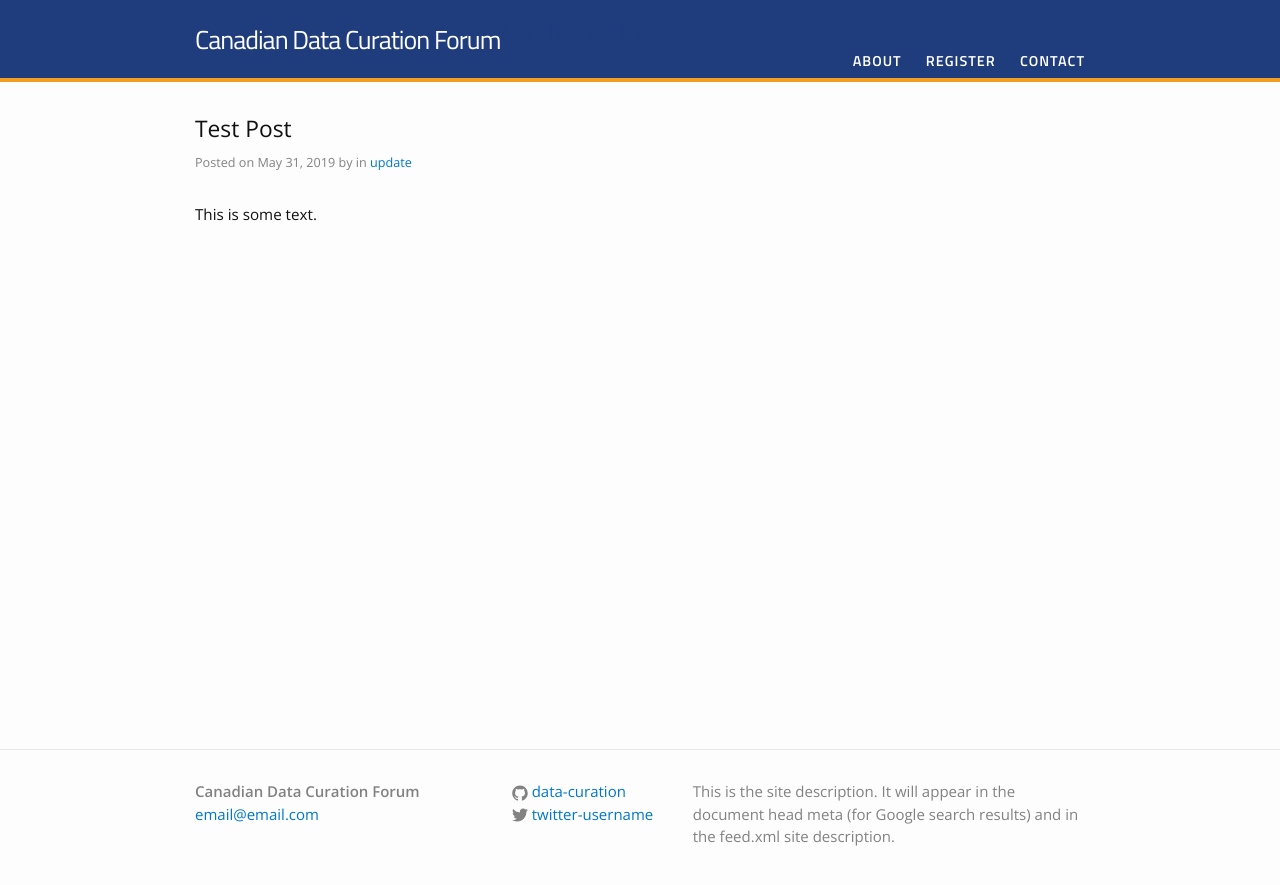
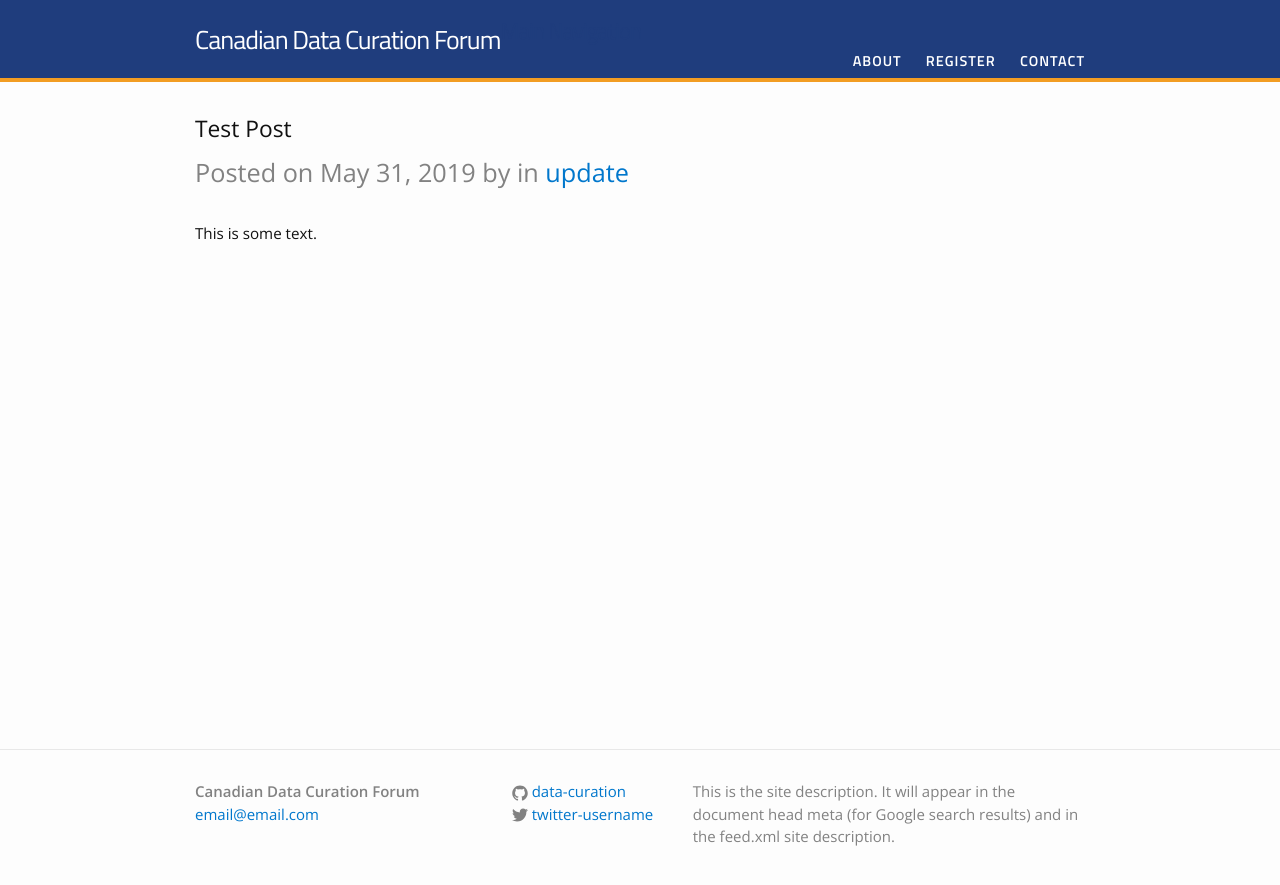
Before and after one commit to data-curation/data-curation.github.io, a Jekyll site: the page built from _posts/2019-05-31-test-post.md, in a window 1280 px wide. Shown: the top 885 px of the page. Built offline with Jekyll 4.4.1, drawn with Linux system fonts in a browser that asks for light colours.

Commit message:
Update _layout.scss

```diff
--- a/_sass/_layout.scss
+++ b/_sass/_layout.scss
@@ -162,7 +162,7 @@
 }
 
 .post-meta {
-    font-size: $small-font-size;
+    font-size: $small-font-size * 2;
     color: $grey-color;
 }
 
```
